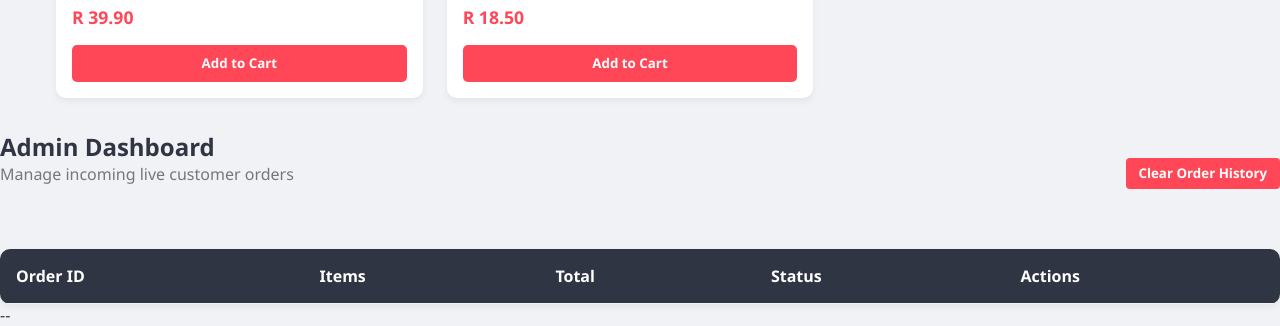
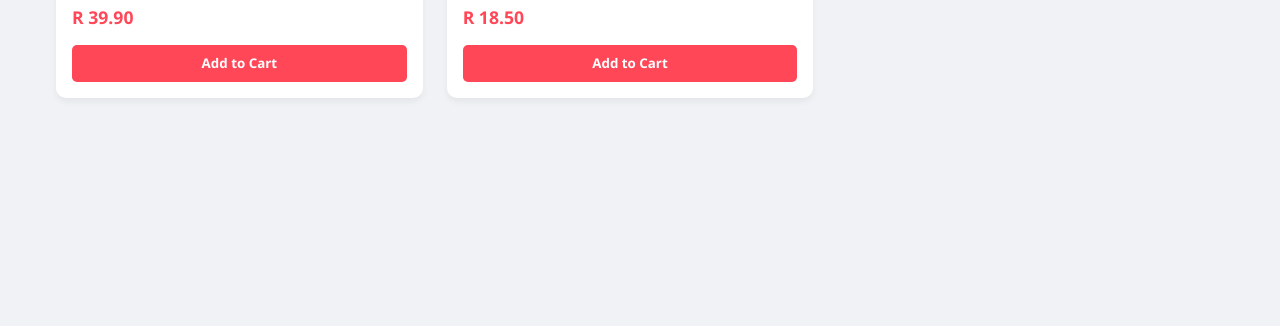
Before and after one commit to lethokuhl3/website-fastfood, a website: page frontend/ekhoneni.html in a window 1280 px wide. Shown: the part 1388-1714 px from the top of the page. After the commit the page ends 1518 px from the top, so only its background shows below. Drawn offline with Linux system fonts and the light colour scheme.

Commit message:
Remove admin dashboard section and associated elements from HTML

```diff
--- a/frontend/ekhoneni.html
+++ b/frontend/ekhoneni.html
@@ -38,29 +38,6 @@
       </section>
     </div>
 
-        <div class="admin-header">
-          <div>
-            <h2>Admin Dashboard</h2>
-            <p class="subtitle">Manage incoming live customer orders</p>
-          </div>
-          <button class="action-btn clear-btn" id="clearOrdersBtn">
-            Clear Order History
-          </button>
-        </div>
-
-        <table class="order-table">
-          <thead>
-            <tr>
-              <th>Order ID</th>
-              <th>Items</th>
-              <th>Total</th>
-              <th>Status</th>
-              <th>Actions</th>
-            </tr>
-          </thead>
-          <tbody id="adminOrderTable"></tbody>
-        </table>
-      </section> -- </div>
 
     <div id="receiptModal" class="receipt-modal-overlay hidden">
       <div class="receipt-card" id="printableReceipt">
```
